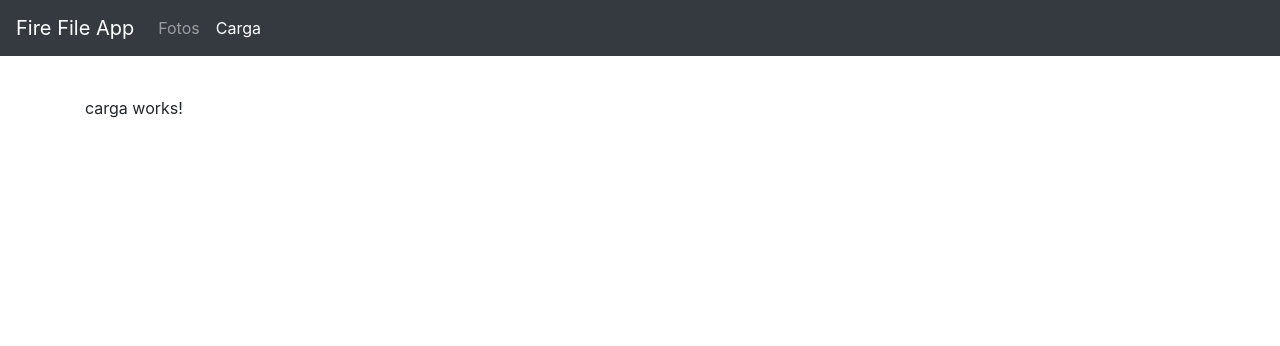
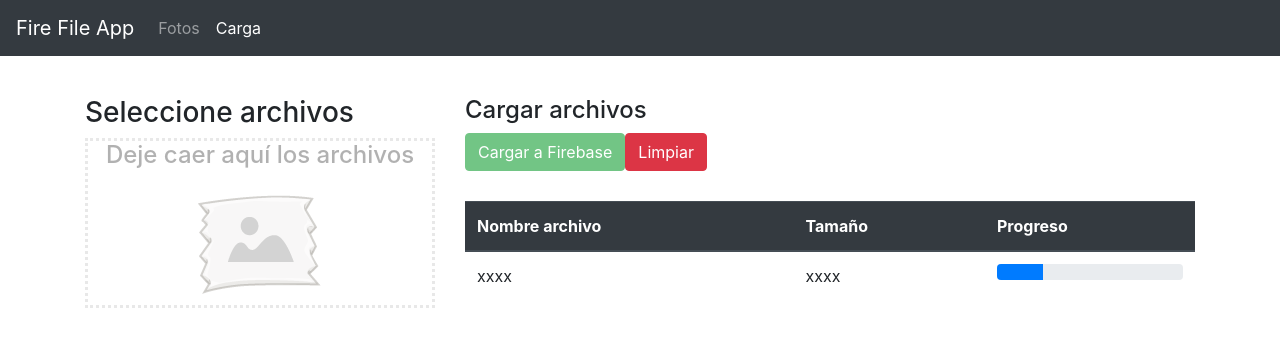
Before and after one commit to wilmer142/FireBaseFileApp, an Angular app: page /carga in a window 1280 px wide. Shown: the top 346 px of the page. Built offline with nearby package versions, Linux system fonts and the light colour scheme; what @angular/fire would draw is missing.

Commit message:
Design html for upload component

```diff
--- a/src/app/components/carga/carga.component.html
+++ b/src/app/components/carga/carga.component.html
@@ -1 +1,37 @@
-<p>carga works!</p>
+<div class="row">
+    <div class="col-md-4">
+        <h3>Seleccione archivos</h3>
+        <div class="well drop-zone">
+            <h4>Deje caer aquí los archivos</h4>
+            <img src="assets/drop-images.png">
+        </div>
+    </div>
+
+    <div class="col-md-8">
+        <h4>Cargar archivos</h4>
+
+        <button (click)="cargarImagenes()" [disabled]="archivos.length === 0" class="btn btn-success">Cargar a Firebase</button>
+        <button class="btn btn-danger">Limpiar</button>
+
+        <table class="table">
+            <thead class="thead-dark">
+                <tr>
+                    <th>Nombre archivo</th>
+                    <th>Tamaño</th>
+                    <th>Progreso</th>
+                </tr>
+            </thead>
+            <tbody>
+                <tr>
+                    <td>xxxx</td>
+                    <td>xxxx</td>
+                    <td>
+                        <div class="progress">
+                            <div class="progress-bar" role="progressbar" style="width: 25%"></div>
+                        </div>
+                    </td>
+                </tr>
+            </tbody>
+        </table>
+    </div>
+</div>
--- a/src/app/components/carga/carga.component.ts
+++ b/src/app/components/carga/carga.component.ts
@@ -1,4 +1,6 @@
 import { Component, OnInit } from '@angular/core';
+import { FileItem } from '../../models/file-item';
+import { CargaImagenesService } from '../../services/carga-imagenes.service';
 
 @Component({
   selector: 'app-carga',
@@ -7,9 +9,15 @@ import { Component, OnInit } from '@angular/core';
 })
 export class CargaComponent implements OnInit {
 
-  constructor() { }
+  archivos: FileItem[] = [];
+
+  constructor(public _cargaImagenesService: CargaImagenesService) { }
 
   ngOnInit() {
   }
 
+  cargarImagenes() {
+    this._cargaImagenesService.cargarImagenes(this.archivos);
+  }
+
 }
--- a/src/app/services/carga-imagenes.service.ts
+++ b/src/app/services/carga-imagenes.service.ts
@@ -2,6 +2,7 @@ import { Injectable } from '@angular/core';
 
 import { AngularFirestore } from '@angular/fire/firestore';
 import * as firebase from 'firebase';
+import { FileItem } from '../models/file-item';
 
 @Injectable({
   providedIn: 'root'
@@ -12,7 +13,11 @@ export class CargaImagenesService {
 
   constructor(private db: AngularFirestore) { }
 
-  private guardarImagen(imagen: { nombre: string, url: string}) {
+  public cargarImagenes(imagenes: FileItem[]) {
+
+  }
+
+  public guardarImagen(imagen: { nombre: string, url: string}) {
     this.db.collection(`/${this.CARPETA_IMAGENES}`)
       .add(imagen);
   }
```
